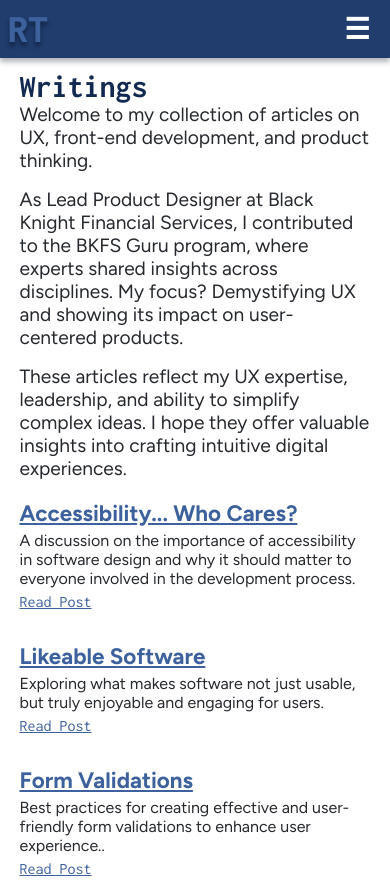
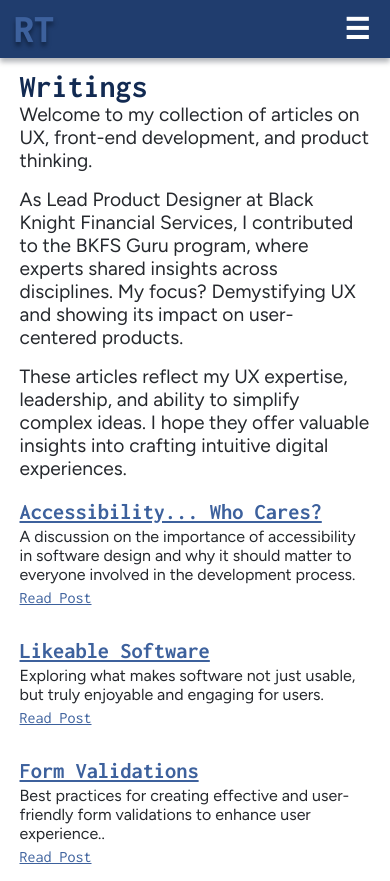
Before and after one commit to torresrobertoc/torresrobertoc.github.io, a plain HTML site: page writings.html in a window 390 px wide. Shown: the top 881 px of the page. Drawn offline with nearby package versions, Linux system fonts and the light colour scheme.

Commit message:
Layout inconsistencies.

```diff
--- a/styles/buttons.css
+++ b/styles/buttons.css
@@ -75,6 +75,6 @@ a.blue:visited {
 
     /* Ensure targets are at least 44px for the base sized (16px) font*/
     a {
-        padding: 13px;
+        padding: 13px 0;
     }
 }
--- a/styles/nav.css
+++ b/styles/nav.css
@@ -3,7 +3,7 @@
     display: flex;
     justify-content: space-between;
     align-items: center;
-    padding: 8px 20px 8px 8px;
+    padding: 8px 20px 8px 14px;
     background: var(--baseblue);
     color: white;
     font-family: 'Inconsolata', monospace;
--- a/styles/writings.css
+++ b/styles/writings.css
@@ -35,16 +35,13 @@ h2 {
     font-weight: 700;
 }
 
-h2, a {
-    padding-left: 0;
-    padding-right: 0;
-}
-
 .item {
     margin-bottom: 1.75rem;
 }
 
-.item > a {
+.item h2,
+.item a {
+    padding-left: 0;
     font-family: 'Inconsolata', monospace;
 }
 
```
